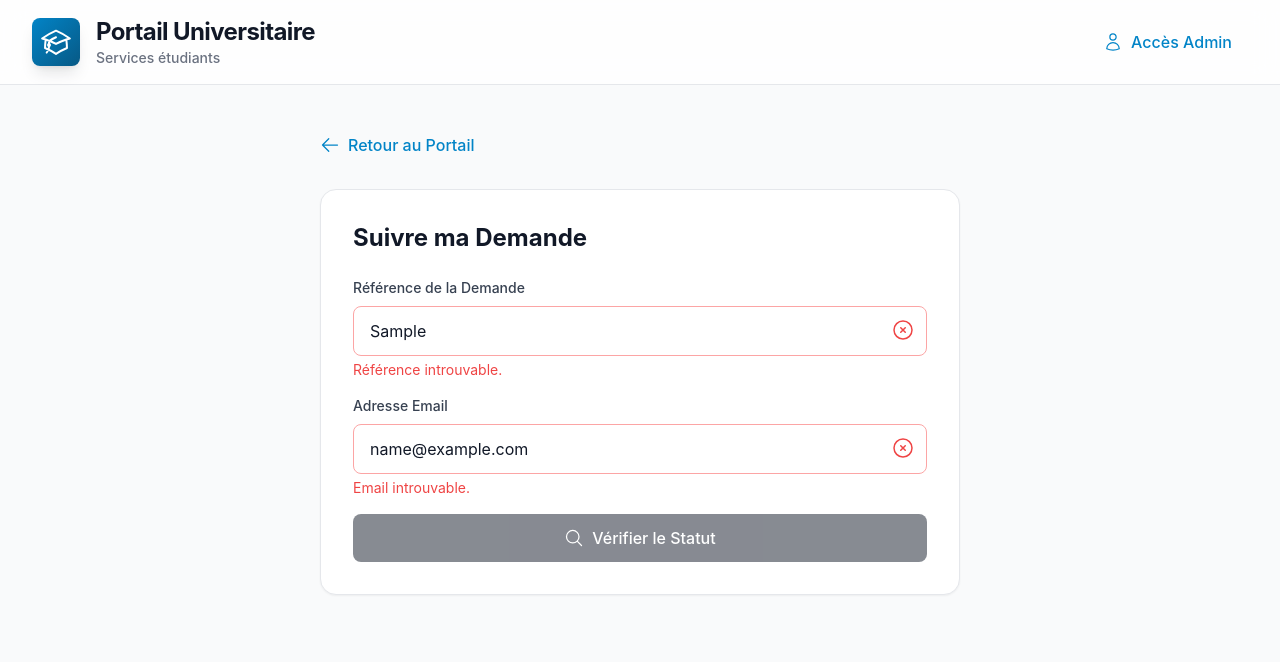
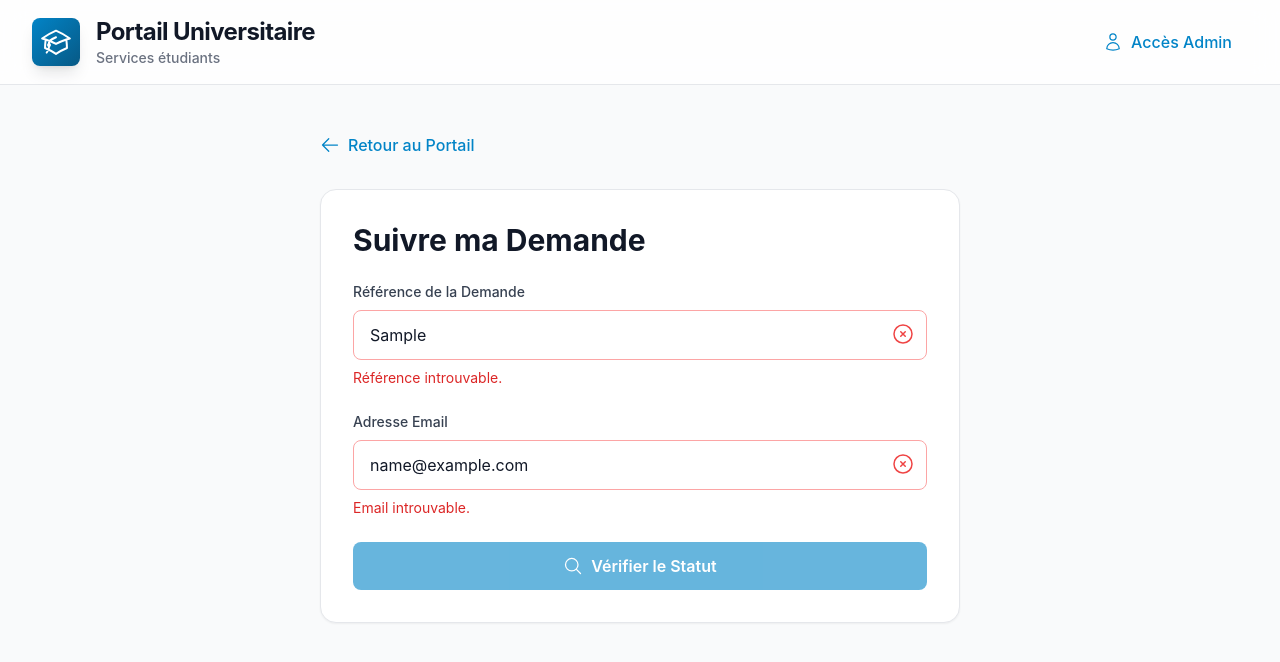
Before and after one commit to achrafes20/projet-espace-etudiant, a React (Vite) app in the folder client/: page /status in a window 1280 px wide. Both pictures are taken after typing "Sample", "name@example.com" into the empty fields and a click on the button "Vérifier le Statut". Shown: the top 662 px of the page. Built offline with nearby package versions, Linux system fonts and the light colour scheme; no server answers.

Commit message:
PG-2 modifier readme

```diff
--- a/client/src/pages/StatusCheck.jsx
+++ b/client/src/pages/StatusCheck.jsx
@@ -1,4 +1,3 @@
-
 import React, { useState } from 'react';
 import { useNavigate } from 'react-router-dom';
 import { ArrowLeftIcon, MagnifyingGlassIcon, CheckCircleIcon, XCircleIcon } from '@heroicons/react/24/outline';
@@ -16,6 +15,7 @@ const StatusCheck = () => {
         reference: 'neutral',
         email: 'neutral'
     });
+
     const handleBlur = async (field) => {
         const value = formData[field];
         if (!value) {
@@ -59,17 +59,27 @@ const StatusCheck = () => {
         if (status === 'invalid') return <XCircleIcon className="h-6 w-6 text-red-500" />;
         return null;
     };
+
+    const documentTypeLabels = {
+        'school-certificate': 'Attestation de scolarité',
+        'success-certificate': 'Attestation de réussite',
+        transcript: 'Relevé de notes',
+        internship: 'Convention de stage'
+    };
+
+    const formatDocType = (type) => documentTypeLabels[type] || type;
+
     return (
         <div className="min-h-screen flex flex-col bg-gray-50">
             <Header />
-            <main className="flex-1 max-w-2xl mx-auto px-4 py-12 w-full">
-                <button onClick={() => navigate('/')} className="text-primary-600 hover:text-primary-700 font-medium mb-8 flex items-center transition-colors">
+            <main className="flex-1 max-w-2xl mx-auto px-4 py-12 w-full space-y-8">
+                <button onClick={() => navigate('/')} className="text-primary-600 hover:text-primary-700 font-medium flex items-center transition-colors">
                     <ArrowLeftIcon className="h-5 w-5 mr-2" /> Retour au Portail
                 </button>
 
-                <div className="bg-white rounded-2xl shadow-sm border border-gray-200 p-8 mb-8">
-                    <h2 className="text-2xl font-bold text-gray-900 mb-6">Suivre ma Demande</h2>
-                    <form onSubmit={handleSubmit} className="space-y-4">
+                <div className="bg-white rounded-2xl shadow-sm border border-gray-200 p-8 space-y-6">
+                    <h2 className="text-3xl font-bold text-gray-900">Suivre ma Demande</h2>
+                    <form onSubmit={handleSubmit} className="space-y-6">
                         <div>
                             <label className="block text-sm font-medium text-gray-700 mb-2">Référence de la Demande</label>
                             <div className="relative">
@@ -86,7 +96,7 @@ const StatusCheck = () => {
                                     {getIcon(fieldStatus.reference)}
                                 </div>
                             </div>
-                            {fieldStatus.reference === 'invalid' && <p className="text-red-500 text-sm mt-1">Référence introuvable.</p>}
+                            {fieldStatus.reference === 'invalid' && <p className="text-red-600 text-sm mt-2">Référence introuvable.</p>}
                         </div>
                         <div>
                             <label className="block text-sm font-medium text-gray-700 mb-2">Adresse Email</label>
@@ -104,12 +114,12 @@ const StatusCheck = () => {
                                     {getIcon(fieldStatus.email)}
                                 </div>
                             </div>
-                            {fieldStatus.email === 'invalid' && <p className="text-red-500 text-sm mt-1">Email introuvable.</p>}
+                            {fieldStatus.email === 'invalid' && <p className="text-red-600 text-sm mt-2">Email introuvable.</p>}
                         </div>
                         <button
                             type="submit"
                             disabled={loading || fieldStatus.email === 'invalid' || fieldStatus.reference === 'invalid'}
-                            className="w-full bg-gray-900 hover:bg-gray-800 text-white font-medium py-3 rounded-lg transition-colors flex items-center justify-center disabled:opacity-50 disabled:cursor-not-allowed"
+                            className="w-full bg-primary-600 hover:bg-primary-700 text-white font-semibold py-3 rounded-lg transition-all shadow-lg shadow-primary-500/30 flex items-center justify-center disabled:opacity-60 disabled:cursor-not-allowed disabled:shadow-none"
                         >
                             {loading ? 'Vérification...' : (
                                 <>
@@ -118,14 +128,14 @@ const StatusCheck = () => {
                             )}
                         </button>
                     </form>
-                    {error && <div className="mt-4 text-red-500 text-sm bg-red-50 p-3 rounded-lg">{error}</div>}
+                    {error && <div className="text-red-600 text-sm bg-red-50 border border-red-100 p-3 rounded-lg">{error}</div>}
                 </div>
 
                 {result && (
-                    <div className="bg-white rounded-2xl shadow-lg border border-gray-200 p-8 animate-fade-in">
-                        <div className="flex items-center justify-between mb-6">
+                    <div className="bg-white rounded-2xl shadow-sm border border-gray-200 p-8 space-y-6">
+                        <div className="flex items-center justify-between">
                             <div>
-                                <h3 className="text-xl font-bold text-gray-900">{result.document_type}</h3>
+                                <h3 className="text-xl font-bold text-gray-900">{formatDocType(result.document_type)}</h3>
                                 <p className="text-sm text-gray-500">Réf: {result.reference}</p>
                             </div>
                             <span className={`px-4 py-2 rounded-full text-sm font-bold ${result.status === 'En attente' ? 'bg-yellow-100 text-yellow-800' :
@@ -153,7 +163,7 @@ const StatusCheck = () => {
                                 <div className="bg-green-50 p-4 rounded-lg border border-green-100">
                                     <p className="text-sm font-bold text-green-800 mb-1">Statut du Document</p>
                                     <p className="text-green-700">
-                                        Votre document est prêt. {result.document_path ? "Il a été envoyé sur votre email." : "Veuillez le récupérer au bureau de l'administration."}
+                                        Votre document est prêt. {result.document_path ? 'Il a été envoyé sur votre email.' : "Veuillez le récupérer au bureau de l'administration."}
                                     </p>
                                 </div>
                             )}
```
Also changed, not shown: 2 other files (tests, documents, lock files or other folders).
